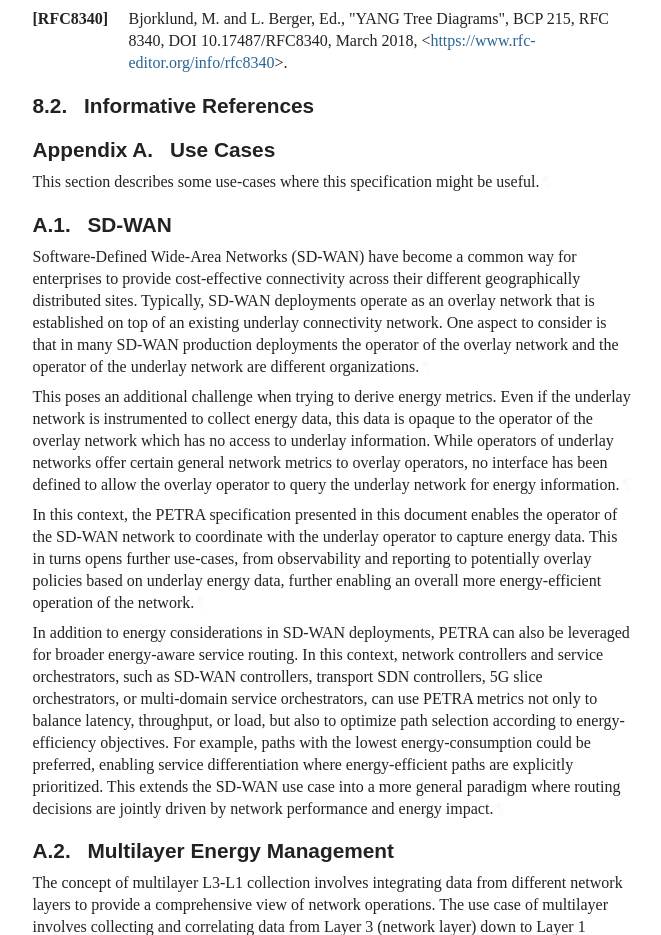
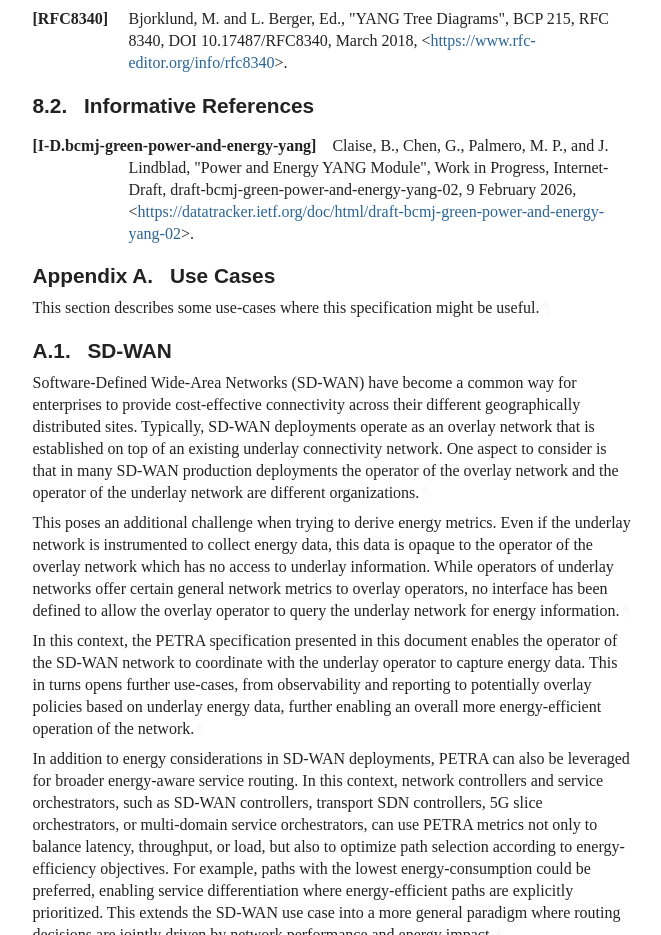
Before and after one commit to arnatal/draft-petra-green-api, a plain HTML site: page draft-petra-green-api.html in a window 1280 px wide. Shown: the part 7020-7955 px from the top of the page, without its empty margins (92-753 px from the left). Drawn offline with Linux system fonts and the light colour scheme; a web font is replaced by a local one.

Commit message:
Script updating gh-pages from 98486a2. [ci skip]

```diff
--- a/draft-petra-green-api.html
+++ b/draft-petra-green-api.html
@@ -1616,7 +1616,13 @@ module ietf-petra {
 <section id="section-8.2">
         <h3 id="name-informative-references">
 <a href="#section-8.2" class="section-number selfRef">8.2. </a><a href="#name-informative-references" class="section-name selfRef">Informative References</a>
-      </h3>
+        </h3>
+<dl class="references">
+<dt id="I-D.bcmj-green-power-and-energy-yang">[I-D.bcmj-green-power-and-energy-yang]</dt>
+      <dd>
+<span class="refAuthor">Claise, B.</span>, <span class="refAuthor">Chen, G.</span>, <span class="refAuthor">Palmero, M. P.</span>, and <span class="refAuthor">J. Lindblad</span>, <span class="refTitle">"Power and Energy YANG Module"</span>, <span class="refContent">Work in Progress</span>, <span class="seriesInfo">Internet-Draft, draft-bcmj-green-power-and-energy-yang-02</span>, <time datetime="2026-02-09" class="refDate">9 February 2026</time>, <span>&lt;<a href="https://datatracker.ietf.org/doc/html/draft-bcmj-green-power-and-energy-yang-02">https://datatracker.ietf.org/doc/html/draft-bcmj-green-power-and-energy-yang-02</a>&gt;</span>. </dd>
+<dd class="break"></dd>
+</dl>
 </section>
 </section>
 <div id="use-cases">
```
Also changed, not shown: draft-petra-green-api.txt.
